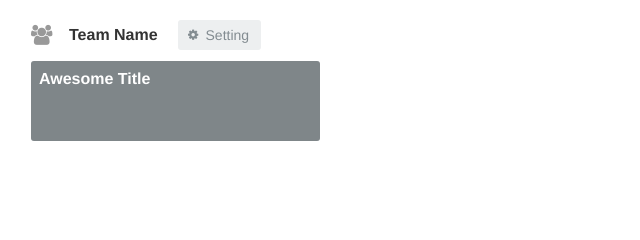
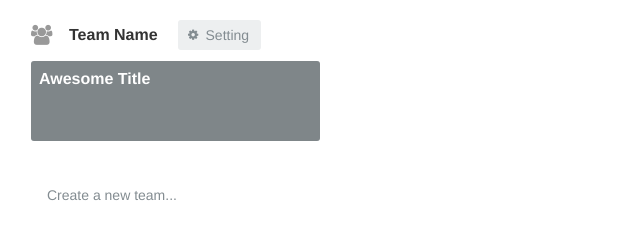
Before and after one commit to chingu-voyage3/geckos-22, a website: page views/boards-page-board-section.html in a window 1280 px wide. Shown: the full height of the page, 0-640 px from the left. Drawn offline with nearby package versions, Linux system fonts and the light colour scheme.

Commit message:
Added create new team button

```diff
--- a/assets/css/style.css
+++ b/assets/css/style.css
@@ -238,3 +238,25 @@ span[Attributes Style] {
 .board-tags {
 	margin-bottom: 8px;
 }
+
+.quiet-button {
+	border-radius: 3px;
+	color: #838c91;
+	display: block;
+	margin: 2px 0;
+	padding: 7px 16px;
+	position: relative;
+	-webkit-user-select: none;
+	-moz-user-select: none;
+	-ms-user-select: none;
+	user-select: none;
+}
+
+.quiet-button:hover {
+	background: #d6dadc;
+	color: #4d4d4d;
+}
+
+.u-float-left {
+	float: left;
+}
--- a/views/boards-page-board-section.html
+++ b/views/boards-page-board-section.html
@@ -43,5 +43,11 @@
 		</ul>
 	</div>
 
+	<div class="boards-page-board-section u-clearfix">
+		<a class="quiet-button u-float-left" href="#">
+			<span>Create a new team...</span>
+		</a>
+	</div>
+
 </body>
 </html>
```
